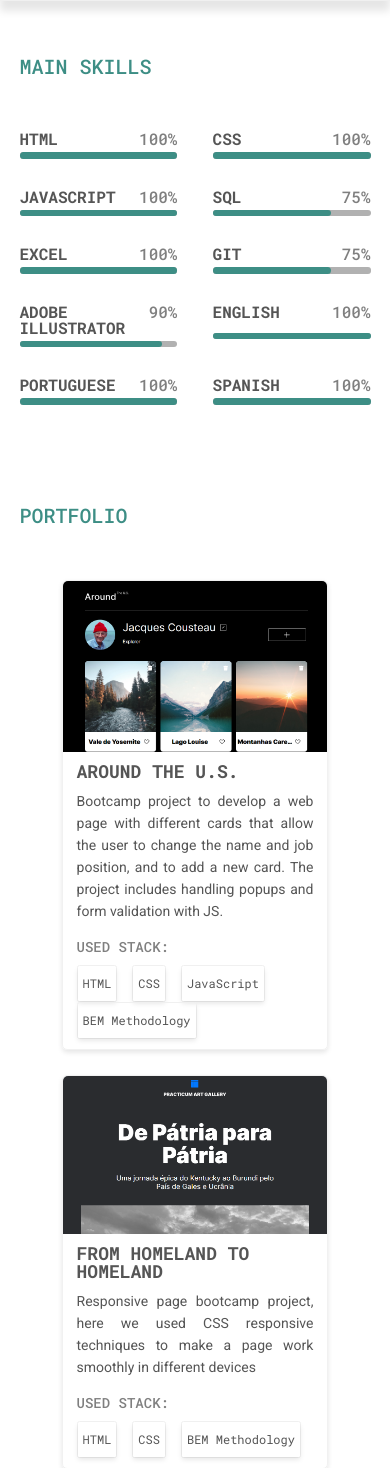
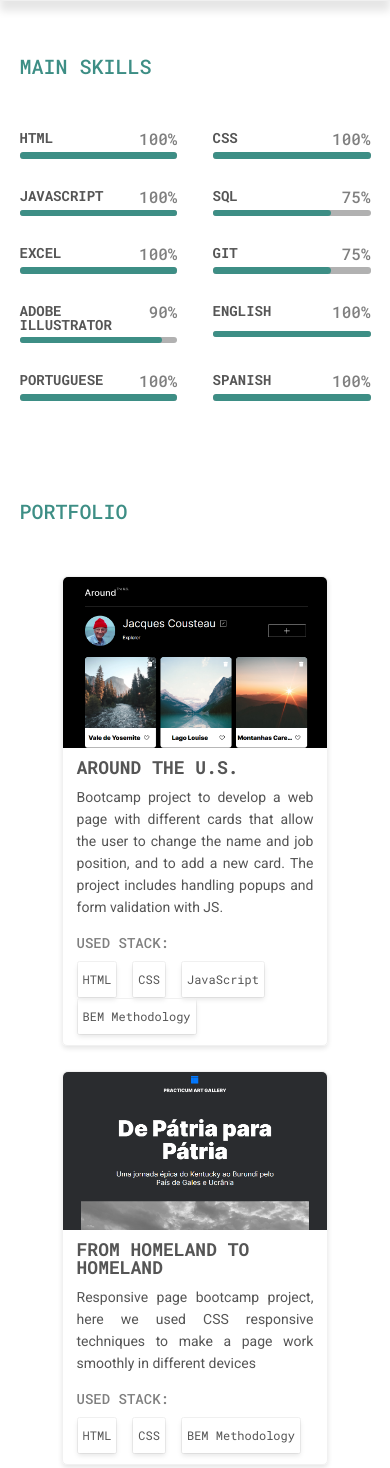
Before and after one commit to arthurfms/resume1, a PHP site: page / in a window 390 px wide. Shown: the part 2768-4236 px from the top of the page. Run offline with PHP 8.4, Linux system fonts and the light colour scheme.

Commit message:
Fixed font-size on skills section for mobile

```diff
--- a/css/style.css
+++ b/css/style.css
@@ -386,6 +386,7 @@ html {
   display: flex;
   flex-direction: column;
   padding: 45px 0;
+  z-index: 1;
 }
 
 .cards {
@@ -1140,6 +1141,11 @@ html {
       display: block;
     }
 
+    .skill__title {
+      font-size: 14px;
+      line-height: 1;
+    }
+
     .form {
       min-width: 250px;
       max-width: 250px;
```
